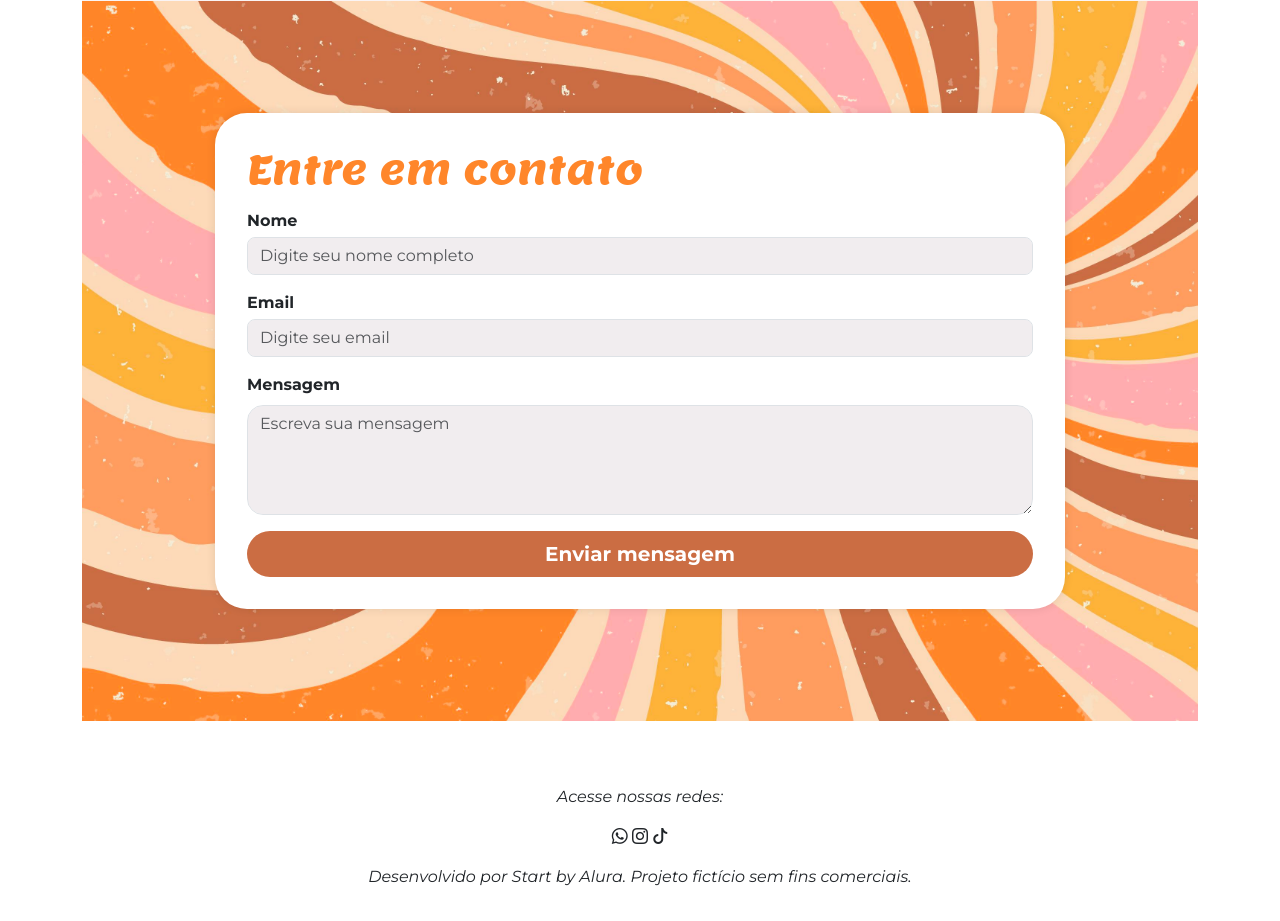
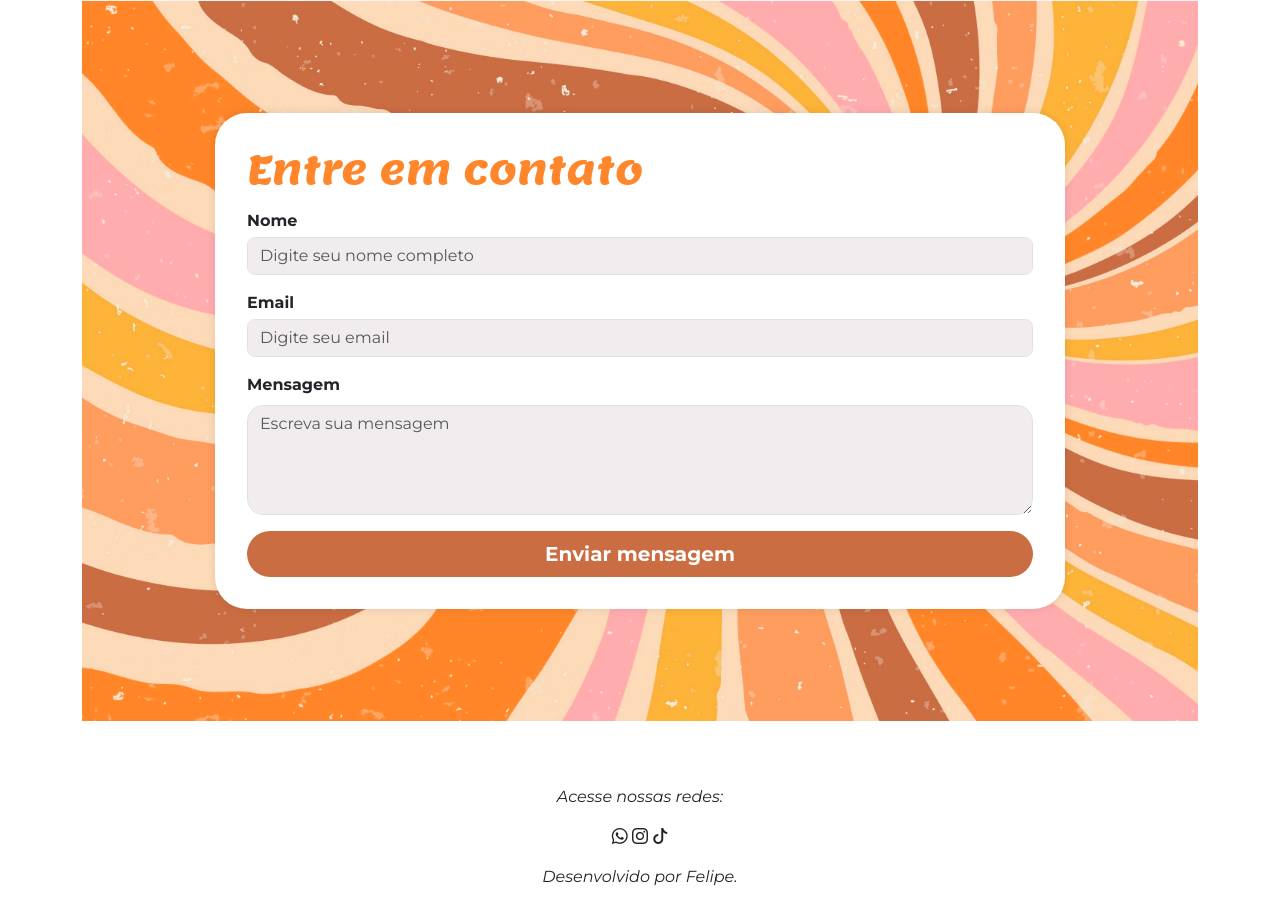
Before and after one commit to feheangelo/projeto-3-bimestre, a plain HTML site: page catálogo de video/index.html in a window 1280 px wide. Shown: the part 2260-3181 px from the top of the page. Drawn offline with nearby package versions, Linux system fonts and the light colour scheme.

Commit message:
Update index.html

```diff
--- a/catálogo de video/index.html
+++ b/catálogo de video/index.html
@@ -120,7 +120,7 @@
         <i class="bi bi-whatsapp"></i>
         <i class="bi bi-instagram"></i>
         <i class="bi bi-tiktok"></i>
-        <p class="mt-3">Desenvolvido por Start by Alura. Projeto fictício sem fins comerciais.</p>
+        <p class="mt-3">Desenvolvido por Felipe.</p>
     </footer>
 
     <script src="script.js"></script>
```
